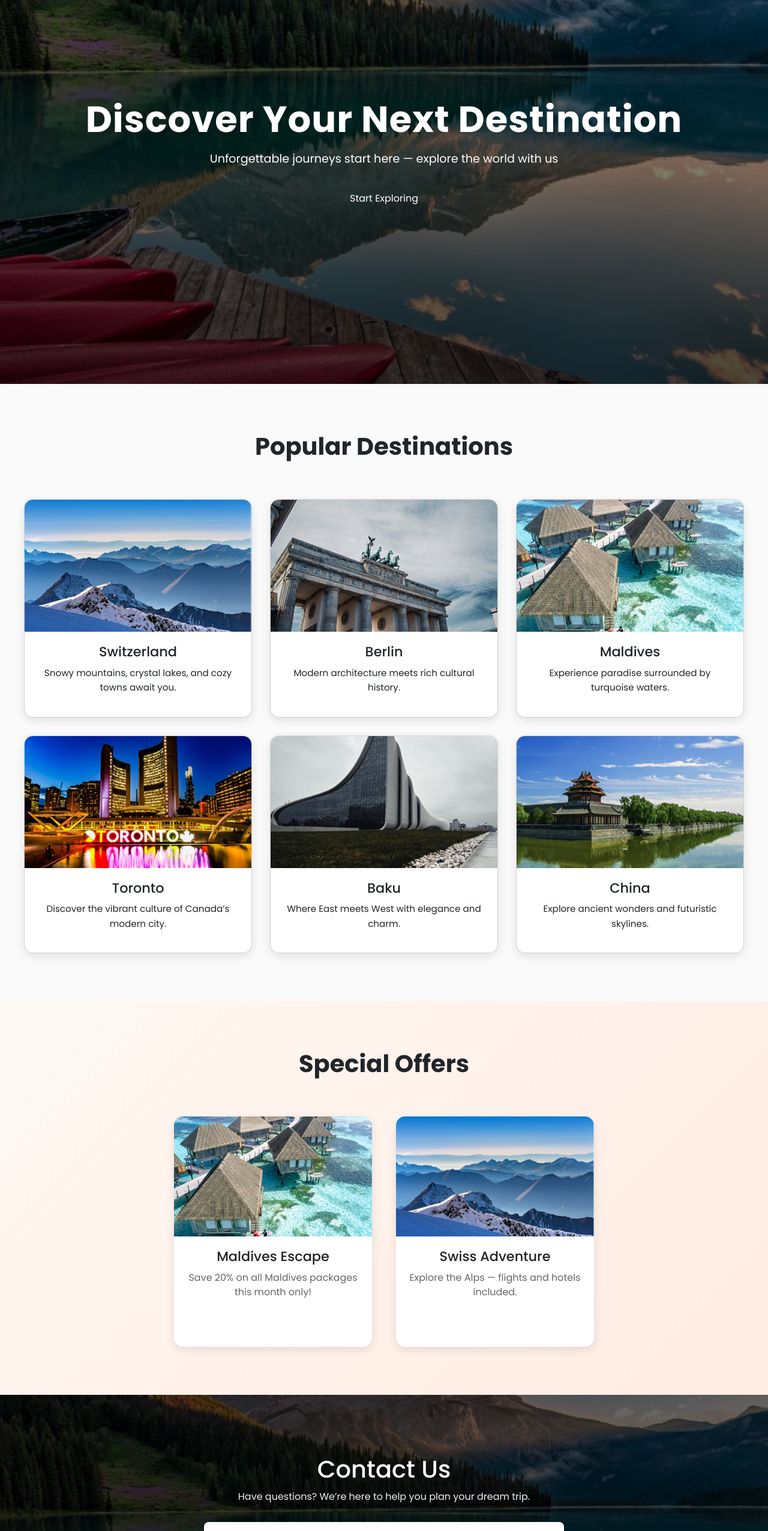
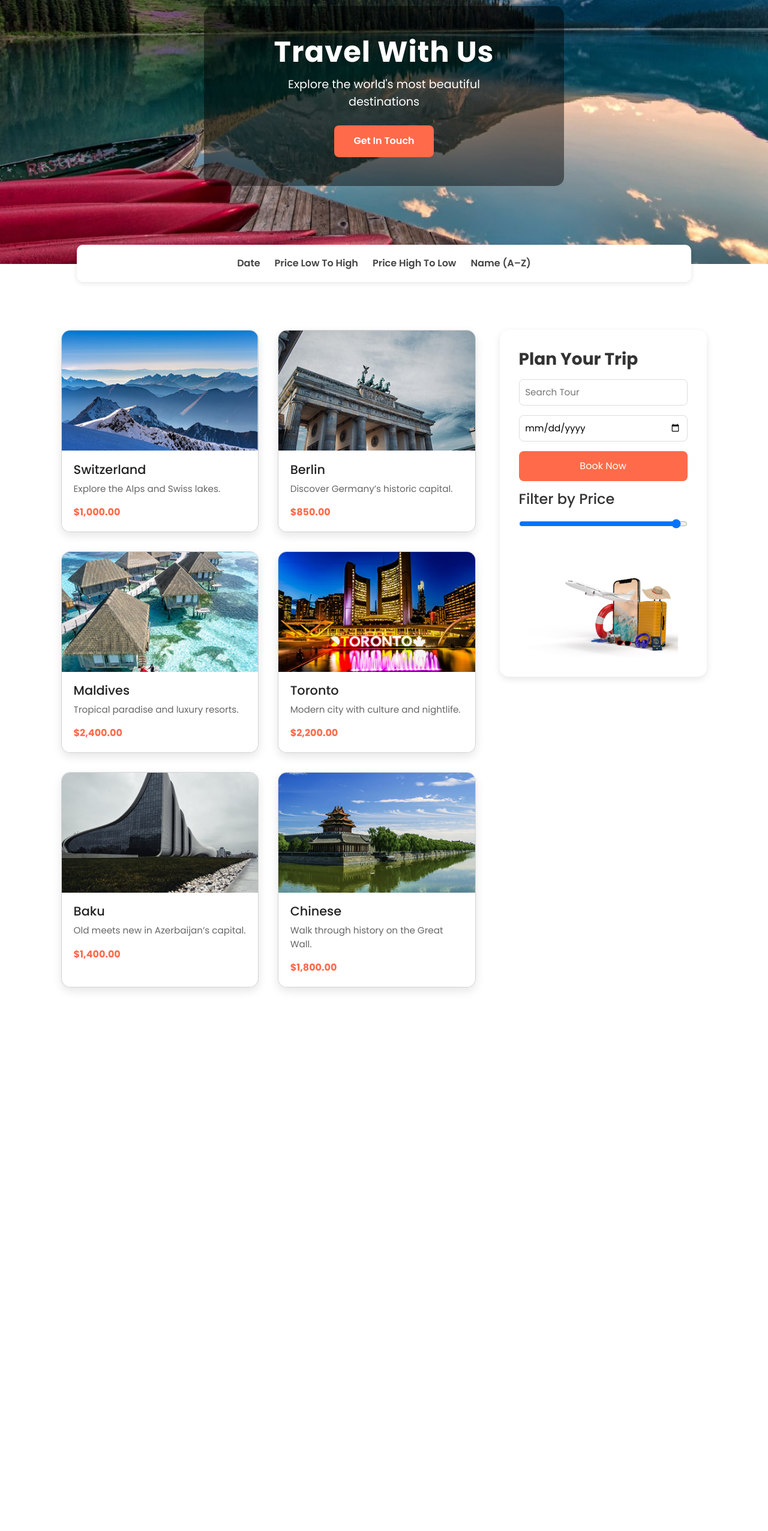
Before and after one commit to hazemkhaled551/DEPI_PROJECT, an Angular app: page /product in a window 1280 px wide. Shown: the part 120-2672 px from the top of the page at 60% size. After the commit the page ends 1814 px from the top, so only its background shows below. Built offline with nearby package versions, Linux system fonts and the light colour scheme.

Commit message:
feat: add tourism page design

```diff
--- a/src/app/Components/product/product.component.css
+++ b/src/app/Components/product/product.component.css
@@ -1,289 +1,223 @@
-/* ====== Global ====== */
-* {
-  box-sizing: border-box;
-  scroll-behavior: smooth;
-  font-family: "Poppins", sans-serif;
+/* ==== HERO SECTION ==== */
+.hero {
+  background-image: url("/assets/product/hero.jpg");
+  background-size: cover;
+  background-position: center;
+  height: 70vh;
+  display: flex;
+  align-items: center;
+  justify-content: center;
+  position: relative;
 }
 
-:root {
-  --main-color: #ff6b35;
-  --text-dark: #222;
-  --text-light: #666;
-}
-
-/* ====== Hero Section ====== */
-.hero {
-  position: relative;
-  background: url("/assets/product/hero.jpg") no-repeat center center/cover;
-  height: 95vh;
-  display: flex;
-  justify-content: center;
-  align-items: center;
-  color: white;
-  overflow: hidden;
-}
-
-.overlay {
-  position: absolute;
-  inset: 0;
-  background: linear-gradient(rgba(0, 0, 0, 0.3), rgba(0, 0, 0, 0.7));
-}
-
-.hero-content {
-  position: relative;
+.hero .overlay {
+  background: rgba(0, 0, 0, 0.45);
+  padding: 3rem 5rem;
+  border-radius: 15px;
   text-align: center;
-  z-index: 1;
-  animation: fadeIn 2s ease;
+  color: #fff;
+  max-width: 600px;
 }
 
 .hero h1 {
-  font-size: 3.8rem;
-  font-weight: 700;
-  margin-bottom: 15px;
+  font-size: 3rem;
+  margin-bottom: 0.7rem;
+  font-weight: bold;
   letter-spacing: 1px;
 }
 
 .hero p {
   font-size: 1.2rem;
-  margin-bottom: 25px;
+  margin-bottom: 1.5rem;
 }
 
-.explore-btn {
-  background: var(--main-color);
-  color: white;
+.btn-main {
+  background-color: #ff6b4a;
+  color: #fff;
   border: none;
-  padding: 14px 30px;
+  padding: 0.9rem 2rem;
   border-radius: 8px;
   cursor: pointer;
-  font-size: 1rem;
-  transition: all 0.3s ease;
+  font-weight: 600;
+  transition: background 0.3s ease;
+}
+.btn-main:hover {
+  background-color: #ff5722;
 }
 
-.explore-btn:hover {
-  background: #ff8547;
-  transform: translateY(-3px);
+/* ==== FILTER BAR ==== */
+.filter-bar {
+  display: flex;
+  justify-content: center;
+  gap: 1.5rem;
+  background: #fff;
+  box-shadow: 0 2px 10px rgba(0,0,0,0.1);
+  padding: 1.2rem;
+  margin: -2rem auto 2rem;
+  width: 80%;
+  border-radius: 10px;
+  position: relative;
+  z-index: 2;
+}
+.filter-bar button {
+  border: none;
+  background: none;
+  font-weight: 600;
+  color: #444;
+  cursor: pointer;
+  font-size: 1rem;
+  transition: color 0.3s ease;
+}
+.filter-bar button:hover {
+  color: #ff6b4a;
 }
 
-/* ====== Destinations Section ====== */
-.destinations {
-  padding: 80px 20px;
-  background-color: #fafafa;
-  text-align: center;
+/* ==== ICONS UNDER FILTER ==== */
+.icons-section {
+  display: flex;
+  justify-content: center;
+  align-items: center;
+  margin: 2rem auto 4rem;
+  animation: fadeUp 1.3s ease-in-out;
+}
+.icons-section img {
+  width: 80%;
+  max-width: 900px;
+  border-radius: 20px;
+  box-shadow: 0 10px 25px rgba(0, 0, 0, 0.15);
+  animation: float 4s ease-in-out infinite;
+  transition: transform 0.4s ease;
+}
+.icons-section img:hover {
+  transform: scale(1.03);
 }
 
-.section-title {
-  font-size: 2.5rem;
-  font-weight: 700;
-  color: var(--text-dark);
-  margin-bottom: 50px;
-  position: relative;
+/* ==== MAIN SECTION ==== */
+.content-section {
+  display: grid;
+  grid-template-columns: 2fr 1fr;
+  gap: 2.5rem;
+  padding: 3rem 8%;
 }
 
-.section-title::after {
-  content: "";
-  width: 80px;
-  height: 4px;
-  background: var(--main-color);
-  display: block;
-  margin: 10px auto 0;
-  border-radius: 2px;
-}
-
-/* ====== Cards ====== */
+/* ==== TRAVEL CARDS ==== */
 .cards-container {
   display: grid;
-  grid-template-columns: repeat(auto-fit, minmax(280px, 1fr));
-  gap: 30px;
-  max-width: 1200px;
-  margin: 0 auto;
+  grid-template-columns: repeat(2, 1fr);
+  gap: 2rem;
 }
 
 .card {
   background: #fff;
   border-radius: 15px;
   overflow: hidden;
-  box-shadow: 0 5px 15px rgba(0, 0, 0, 0.1);
+  box-shadow: 0 6px 15px rgba(0,0,0,0.1);
   transition: transform 0.3s ease, box-shadow 0.3s ease;
-  animation: slideUp 0.8s ease;
+  cursor: pointer;
+  animation: fadeUp 0.8s ease forwards;
 }
-
 .card:hover {
-  transform: translateY(-10px);
-  box-shadow: 0 8px 25px rgba(0, 0, 0, 0.15);
+  transform: translateY(-8px);
+  box-shadow: 0 10px 25px rgba(0,0,0,0.15);
 }
-
 .card img {
   width: 100%;
-  height: 220px;
+  height: 200px;
   object-fit: cover;
   transition: transform 0.5s ease;
 }
-
 .card:hover img {
-  transform: scale(1.05);
+  transform: scale(1.08);
+}
+.card-info {
+  padding: 1.2rem;
+  background: #fff;
+}
+.card-info h3 {
+  font-size: 1.3rem;
+  margin-bottom: 0.5rem;
+  color: #222;
+}
+.card-info p {
+  font-size: 0.95rem;
+  color: #666;
+  margin-bottom: 1rem;
+}
+.price {
+  font-weight: bold;
+  color: #ff6b4a;
 }
 
-.card-body {
-  padding: 20px;
+/* ==== FILTER SIDE SECTION ==== */
+.filter-section {
+  background: #fff;
+  border-radius: 15px;
+  padding: 2rem;
+  box-shadow: 0 4px 12px rgba(0,0,0,0.1);
+  height: fit-content;
+  animation: fadeUp 1s ease forwards;
+}
+.filter-section h3 {
+  margin-bottom: 1rem;
+  color: #333;
+  font-weight: bold;
+}
+.filter-section h4 {
+  margin: 1rem 0 0.5rem;
+  color: #333;
+}
+.filter-section input[type="text"],
+.filter-section input[type="date"],
+.filter-section input[type="range"] {
+  width: 100%;
+  padding: 0.6rem;
+  margin-bottom: 1rem;
+  border: 1px solid #ddd;
+  border-radius: 8px;
+  font-size: 0.95rem;
+}
+.book-btn {
+  width: 100%;
+  background: #ff6b4a;
+  border: none;
+  color: #fff;
+  padding: 0.8rem;
+  border-radius: 8px;
+  cursor: pointer;
+  transition: background 0.3s ease;
+}
+.book-btn:hover {
+  background: #ff5722;
+}
+.travel-image {
+  text-align: center;
+  margin-top: 2rem;
+}
+.travel-image img {
+  width: 100%;
+  max-width: 250px;
+  animation: float 5s ease-in-out infinite;
 }
 
-.card h3 {
-  font-size: 1.4rem;
-  color: var(--text-dark);
-  margin-bottom: 10px;
-}
-
-.card p {
-  color: var(--text-light);
-  font-size: 0.95rem;
-  line-height: 1.6;
-}
-
-/* ====== Animations ====== */
-@keyframes fadeIn {
-  from {
+/* ==== ANIMATIONS ==== */
+@keyframes fadeUp {
+  0% {
     opacity: 0;
-    transform: translateY(30px);
+    transform: translateY(40px);
   }
-  to {
+  100% {
     opacity: 1;
     transform: translateY(0);
   }
 }
-
-@keyframes slideUp {
-  from {
-    opacity: 0;
-    transform: translateY(40px);
+@keyframes float {
+  0% {
+    transform: translateY(0);
   }
-  to {
-    opacity: 1;
+  50% {
+    transform: translateY(-12px);
+  }
+  100% {
     transform: translateY(0);
   }
 }
-/* ====== Offers Section ====== */
-.offers {
-  padding: 80px 20px;
-  background: linear-gradient(135deg, #fff8f3, #ffece2);
-  text-align: center;
-}
-
-.offers-container {
-  display: flex;
-  flex-wrap: wrap;
-  justify-content: center;
-  gap: 40px;
-  max-width: 1100px;
-  margin: 0 auto;
-}
-
-.offer-card {
-  background: white;
-  border-radius: 15px;
-  box-shadow: 0 5px 15px rgba(0, 0, 0, 0.1);
-  overflow: hidden;
-  width: 330px;
-  transition: transform 0.3s ease;
-}
-
-.offer-card:hover {
-  transform: translateY(-10px);
-}
-
-.offer-card img {
-  width: 100%;
-  height: 200px;
-  object-fit: cover;
-}
-
-.offer-body {
-  padding: 20px;
-}
-
-.offer-body h3 {
-  font-size: 1.4rem;
-  color: #222;
-  margin-bottom: 10px;
-}
-
-.offer-body p {
-  color: #666;
-  margin-bottom: 15px;
-}
-
-.book-btn {
-  background: var(--main-color);
-  border: none;
-  padding: 10px 25px;
-  border-radius: 6px;
-  color: white;
-  cursor: pointer;
-  transition: 0.3s ease;
-}
-
-.book-btn:hover {
-  background: #ff8547;
-}
-
-/* ====== Contact Section ====== */
-.contact {
-  position: relative;
-  background: url("/assets/product/hero.jpg") no-repeat center center/cover;
-  padding: 100px 20px;
-  color: white;
-  text-align: center;
-}
-
-.contact-overlay {
-  position: absolute;
-  inset: 0;
-  background: rgba(0, 0, 0, 0.6);
-}
-
-.contact-content {
-  position: relative;
-  z-index: 1;
-  max-width: 600px;
-  margin: 0 auto;
-}
-
-.contact-content h2 {
-  font-size: 2.5rem;
-  margin-bottom: 10px;
-}
-
-.contact-content p {
-  margin-bottom: 30px;
-  color: #f1f1f1;
-}
-
-.contact-form {
-  display: flex;
-  flex-direction: column;
-  gap: 15px;
-}
-
-.contact-form input,
-.contact-form textarea {
-  width: 100%;
-  padding: 12px 15px;
-  border-radius: 8px;
-  border: none;
-  outline: none;
-  font-size: 1rem;
-}
-
-.send-btn {
-  background: var(--main-color);
-  border: none;
-  padding: 12px 25px;
-  border-radius: 8px;
-  color: white;
-  font-size: 1rem;
-  cursor: pointer;
-  transition: 0.3s ease;
-}
-
-.send-btn:hover {
-  background: #ff8547;
-}
--- a/src/app/Components/product/product.component.html
+++ b/src/app/Components/product/product.component.html
@@ -1,99 +1,46 @@
+<!-- HERO SECTION -->
 <section class="hero">
-  <div class="overlay"></div>
-  <div class="hero-content">
-    <h1>Discover Your Next Destination</h1>
-    <p>Unforgettable journeys start here — explore the world with us</p>
-    <button class="explore-btn">Start Exploring</button>
+  <div class="overlay">
+    <h1>Travel With Us</h1>
+    <p>Explore the world's most beautiful destinations</p>
+    <button class="btn-main">Get In Touch</button>
   </div>
 </section>
 
-<section class="destinations">
-  <h2 class="section-title">Popular Destinations</h2>
+<!-- FILTER BAR -->
+<div class="filter-bar">
+  <button>Date</button>
+  <button>Price Low To High</button>
+  <button>Price High To Low</button>
+  <button>Name (A–Z)</button>
+</div>
+
+<!-- MAIN CONTENT SECTION -->
+<div class="content-section">
+  <!-- LEFT SIDE: TRAVEL CARDS -->
   <div class="cards-container">
-    <div class="card" data-aos="fade-up" data-aos-delay="100">
-      <img src="assets/product/switzerland.jpg" alt="Switzerland" />
-      <div class="card-body">
-        <h3>Switzerland</h3>
-        <p>Snowy mountains, crystal lakes, and cozy towns await you.</p>
-      </div>
-    </div>
-
-    <div class="card" data-aos="fade-up" data-aos-delay="200">
-      <img src="assets/product/berlin.jpg" alt="Berlin" />
-      <div class="card-body">
-        <h3>Berlin</h3>
-        <p>Modern architecture meets rich cultural history.</p>
-      </div>
-    </div>
-
-    <div class="card" data-aos="fade-up" data-aos-delay="300">
-      <img src="assets/product/maldives.jpg" alt="Maldives" />
-      <div class="card-body">
-        <h3>Maldives</h3>
-        <p>Experience paradise surrounded by turquoise waters.</p>
-      </div>
-    </div>
-
-    <div class="card" data-aos="fade-up" data-aos-delay="400">
-      <img src="assets/product/toronto.jpg" alt="Toronto" />
-      <div class="card-body">
-        <h3>Toronto</h3>
-        <p>Discover the vibrant culture of Canada’s modern city.</p>
-      </div>
-    </div>
-
-    <div class="card" data-aos="fade-up" data-aos-delay="500">
-      <img src="assets/product/baku.jpg" alt="Baku" />
-      <div class="card-body">
-        <h3>Baku</h3>
-        <p>Where East meets West with elegance and charm.</p>
-      </div>
-    </div>
-
-    <div class="card" data-aos="fade-up" data-aos-delay="600">
-      <img src="assets/product/chinese.jpg" alt="China" />
-      <div class="card-body">
-        <h3>China</h3>
-        <p>Explore ancient wonders and futuristic skylines.</p>
+    <div class="card" *ngFor="let product of products">
+      <img [src]="product.image" [alt]="product.title" />
+      <div class="card-info">
+        <h3>{{ product.title }}</h3>
+        <p>{{ product.description }}</p>
+        <div class="price">{{ product.price | currency:'USD' }}</div>
       </div>
     </div>
   </div>
-</section>
-<!-- ====== Special Offers Section ====== -->
-<section class="offers">
-  <h2 class="section-title">Special Offers</h2>
-  <div class="offers-container">
-    <div class="offer-card">
-      <img src="assets/product/maldives.jpg" alt="Maldives" />
-      <div class="offer-body">
-        <h3>Maldives Escape</h3>
-        <p>Save 20% on all Maldives packages this month only!</p>
-        <button class="book-btn">Book Now</button>
-      </div>
-    </div>
 
-    <div class="offer-card">
-      <img src="assets/product/switzerland.jpg" alt="Switzerland" />
-      <div class="offer-body">
-        <h3>Swiss Adventure</h3>
-        <p>Explore the Alps — flights and hotels included.</p>
-        <button class="book-btn">Book Now</button>
-      </div>
+  <!-- RIGHT SIDE: FILTER + IMAGE -->
+  <div class="filter-section">
+    <h3>Plan Your Trip</h3>
+    <input type="text" placeholder="Search Tour" [(ngModel)]="searchTerm" (input)="filterProducts()" />
+    <input type="date" [(ngModel)]="selectedDate" />
+    <button class="book-btn">Book Now</button>
+
+    <h4>Filter by Price</h4>
+    <input type="range" min="500" max="2500" [(ngModel)]="priceRange" (input)="filterProducts()" />
+
+    <div class="travel-image">
+      <img src="assets/product/travel-set.png" alt="Travel Items" />
     </div>
   </div>
-</section>
-
-<!-- ====== Contact Section ====== -->
-<section class="contact">
-  <div class="contact-overlay"></div>
-  <div class="contact-content">
-    <h2>Contact Us</h2>
-    <p>Have questions? We’re here to help you plan your dream trip.</p>
-    <form class="contact-form">
-      <input type="text" placeholder="Your Name" required />
-      <input type="email" placeholder="Your Email" required />
-      <textarea placeholder="Your Message" rows="4" required></textarea>
-      <button type="submit" class="send-btn">Send Message</button>
-    </form>
-  </div>
-</section>
+</div>
--- a/src/app/Components/product/product.component.ts
+++ b/src/app/Components/product/product.component.ts
@@ -1,52 +1,29 @@
 import { Component } from '@angular/core';
+import { CommonModule } from '@angular/common';
+import { FormsModule } from '@angular/forms';
 
 @Component({
   selector: 'app-product',
   standalone: true,
+  imports: [CommonModule, FormsModule],
   templateUrl: './product.component.html',
-  styleUrls: ['./product.component.css'],
+  styleUrls: ['./product.component.css']
 })
 export class ProductComponent {
-  cards = [
-    {
-      image: '/assets/product/switzerland.jpg',
-      title: 'Switzerland',
-      desc: 'Explore the Alps and Swiss lakes.',
-      price: '$1,000',
-    },
-    {
-      image: '/assets/product/berlin.jpg',
-      title: 'Berlin',
-      desc: 'Discover Germany’s historic capital.',
-      price: '$850',
-    },
-    {
-      image: '/assets/product/maldives.jpg',
-      title: 'Maldives',
-      desc: 'Tropical paradise and luxury resorts.',
-      price: '$2,400',
-    },
-    {
-      image: '/assets/product/baku.jpg',
-      title: 'Baku',
-      desc: 'Modern city by the Caspian Sea.',
-      price: '$1,450',
-    },
-    {
-      image: '/assets/product/chinese.jpg',
-      title: 'Chinese',
-      desc: 'Experience the Great Wall and culture.',
-      price: '$800',
-    },
+  products = [
+    { title: 'Switzerland', description: 'Explore the Alps and Swiss lakes.', price: 1000, image: 'assets/product/switzerland.jpg' },
+    { title: 'Berlin', description: 'Discover Germany’s historic capital.', price: 850, image: 'assets/product/berlin.jpg' },
+    { title: 'Maldives', description: 'Tropical paradise and luxury resorts.', price: 2400, image: 'assets/product/maldives.jpg' },
+    { title: 'Toronto', description: 'Modern city with culture and nightlife.', price: 2200, image: 'assets/product/toronto.jpg' },
+    { title: 'Baku', description: 'Old meets new in Azerbaijan’s capital.', price: 1400, image: 'assets/product/baku.jpg' },
+    { title: 'Chinese', description: 'Walk through history on the Great Wall.', price: 1800, image: 'assets/product/chinese.jpg' },
   ];
-  ngAfterViewInit() {
-  // بعد تحميل الصفحة، نتحقق من كل الصور
-  const images = document.querySelectorAll('img');
-  images.forEach((img) => {
-    img.addEventListener('error', () => {
-      console.warn(`⚠️ الصورة غير موجودة أو اسمها خطأ: ${img.getAttribute('src')}`);
-    });
-  });
+
+  searchTerm = '';
+  priceRange = 2500;
+  selectedDate = '';
+
+  filterProducts() {
+    console.log('Filtering...');
+  }
 }
-
-}
```
Also changed, not shown: src/assets/product/travel-set.png (added).
